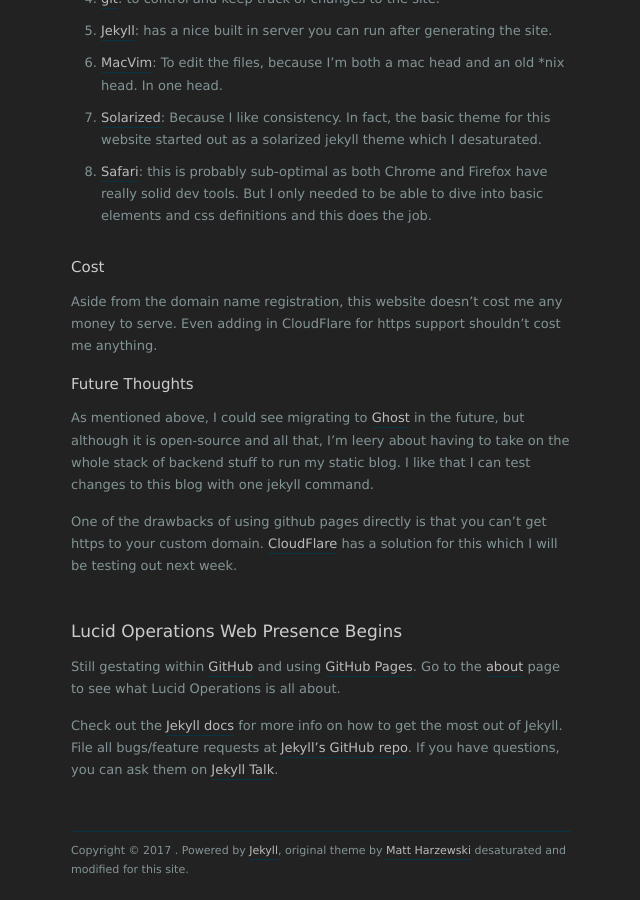
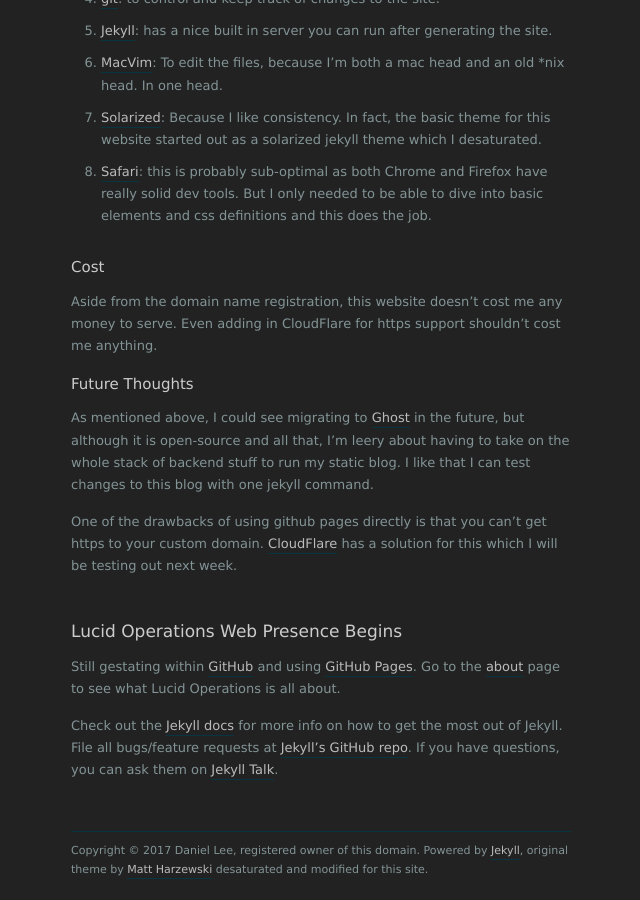
Before and after one commit to danslee/lucid-ops, a Jekyll site: the page built from index.html, in a window 1280 px wide and 900 px high, scrolled down 2386 px. Shown: the whole window, without its empty margins (319-959 px from the left). Built offline with Jekyll 4.4.1, drawn with Linux system fonts in a browser that asks for light colours; nearby versions of some CDN libraries; the list of posts is cut into pages by our own code.

Commit message:
update copyright notice, delete unused file

```diff
--- a/_layouts/default.html
+++ b/_layouts/default.html
@@ -54,7 +54,7 @@
 
 
   <footer id="footer">
-    <p class="copyright">Copyright &copy; {{ site.time | date: '%Y' }} {{ site.name }}. Powered by <a href="http://jekyllrb.com">Jekyll</a>, original theme by <a href="http://www.webmaster-source.com">Matt Harzewski</a> desaturated and modified for this site.</p>
+    <p class="copyright">Copyright &copy; {{ site.time | date: '%Y' }} Daniel Lee, registered owner of this domain. Powered by <a href="http://jekyllrb.com">Jekyll</a>, original theme by <a href="http://www.webmaster-source.com">Matt Harzewski</a> desaturated and modified for this site.</p>
   </footer>
 
 
```
Also changed, not shown: _layouts/about.html (deleted, +0 -7 lines).
